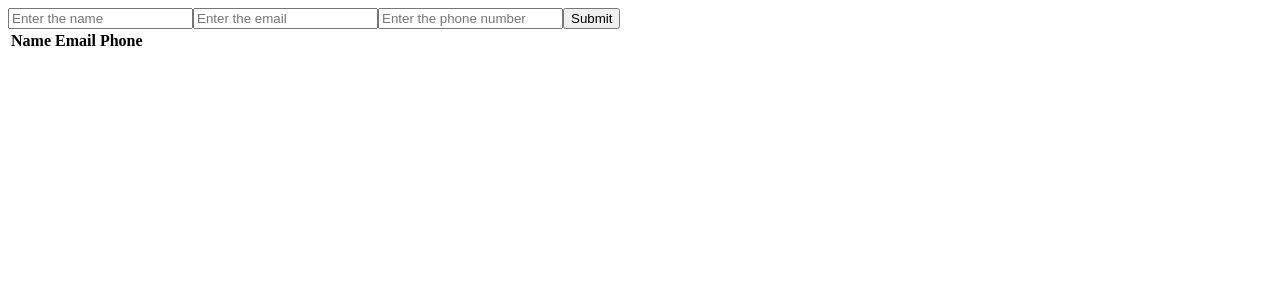
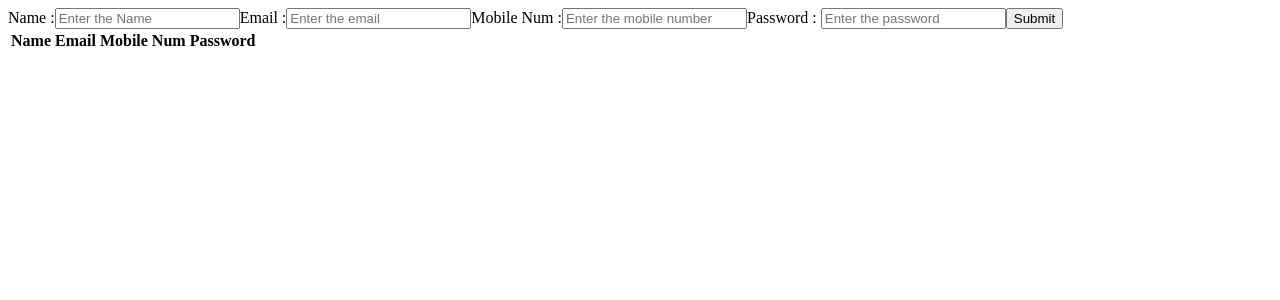
Before and after one commit to smartsella/Final-Practice, a React (Vite) app in the folder React-js/newone/: page / in a window 1280 px wide. Shown: the top 300 px of the page. Built offline with nearby package versions, Linux system fonts and the light colour scheme.

Commit message:
input handle process

```diff
--- a/React-js/newone/src/component/InputHandle.jsx
+++ b/React-js/newone/src/component/InputHandle.jsx
@@ -2,7 +2,12 @@ import { useState } from "react";
 
 const InputHandle = () => {
   //state manage
-  const [form, setForm] = useState({ name: "", email: "", phone: "" });
+  const [form, setForm] = useState({
+    name: "",
+    email: "",
+    mobilenum: "",
+    password: "",
+  });
   const [data, setData] = useState([]);
   const [edit, setEdit] = useState(null);
 
@@ -11,66 +16,86 @@ const InputHandle = () => {
     setForm({ ...form, [e.target.name]: e.target.value });
   };
 
-  //btnhandle
-  const submithandle = (e) => {
+  //btn handle
+  const btnsubmit = (e) => {
     e.preventDefault();
+
+    //submit data
     if (edit == null) {
       setData([...data, form]);
     } else {
-      const update = [...data];
-      update[edit] = form;
-      setData(update);
+      const updata = [...data];
+      updata[edit] = form;
+      setData(updata);
       setEdit(null);
     }
 
-    //reset form
-    setForm({ name: "", email: "", phone: "" });
+    //reset data
+    setForm({ name: "", email: "", mobilenum: "", password: "" });
   };
 
   //edit handle
-  const edithandle = (el) => {
-    setForm(data[el]);
-    setEdit(el);
+  const edithandle = (i) => {
+    setForm(data[i]);
+    setEdit(i);
   };
 
   //delete handle
-  const deletehandle = (el) => {
-    setData(data.filter((_, index) => index != el));
+  const deletehandle = (i) => {
+    setData(data.filter((_, index) => index != i));
   };
 
   return (
     <>
-      <div>
-        <form action="" onSubmit={submithandle}>
+      {/* form handle */}
+      <form action="" onSubmit={btnsubmit}>
+        <label htmlFor="">Name :</label>
         <input
           type="text"
           name="name"
           value={form.name}
-            placeholder="Enter the name"
+          placeholder="Enter the Name"
+          required
           onChange={inputhandle}
         />
+        <label htmlFor="">Email :</label>
         <input
           type="text"
           name="email"
           value={form.email}
           placeholder="Enter the email"
+          required
           onChange={inputhandle}
         />
+        <label htmlFor="">Mobile Num :</label>
         <input
           type="text"
-            name="phone"
-            value={form.phone}
-            placeholder="Enter the phone number"
+          name="mobilenum"
+          value={form.mobilenum}
+          placeholder="Enter the mobile number"
+          required
+          onChange={inputhandle}
+        />
+        <label htmlFor="">Password : </label>
+        <input
+          type="text"
+          name="password"
+          value={form.password}
+          placeholder="Enter the password"
+          required
           onChange={inputhandle}
         />
         <button>{edit == null ? "Submit" : "Update"}</button>
       </form>
+
+      {/* tablem handle */}
       <table>
         <thead>
           <tr>
             <th>Name</th>
             <th>Email</th>
-              <th>Phone</th>
+            <th>Mobile Num</th>
+            <th>Password</th>
           </tr>
         </thead>
         <tbody>
@@ -78,7 +103,8 @@ const InputHandle = () => {
             <tr key={i}>
               <td>{e.name}</td>
               <td>{e.email}</td>
-                <td>{e.phone}</td>
+              <td>{e.mobilenum}</td>
+              <td>{e.password}</td>
               <td>
                 <button onClick={() => edithandle(i)}>Edit</button>
                 <button onClick={() => deletehandle(i)}>Delete</button>
@@ -87,199 +113,7 @@ const InputHandle = () => {
           ))}
         </tbody>
       </table>
-      </div>
     </>
   );
 };
 export default InputHandle;
-
-// import { useState } from "react";
-
-// const InputHandle = () => {
-//   //state manage
-//   const [form, setForm] = useState({ name: "", age: "", phone: "" });
-//   const [data, setData] = useState([]);
-//   const [edit, setEdit] = useState(null);
-
-//   //input handle..
-//   const Inputhandle = (e) => {
-//     setForm({ ...form, [e.target.name]: e.target.value });
-//   };
-
-//   //submit handle..
-//   const btnhandle = (e) => {
-//     e.preventDefault();
-
-//     if (edit == null) {
-//       setData([...data, form]);
-//     } else {
-//       const updata = [...data];
-//       updata[edit] = form;
-//       setData(updata);
-//       setEdit(null);
-//     }
-
-//     //reset data
-//     setForm({ name: "", age: "", phone: "" });
-//   };
-
-//   // edit handle
-//   const edithandle = (e) => {
-//     setForm(data[e]);
-//     setEdit(e);
-//   };
-
-//   // delethandle
-//   const deletehandle = (e) => {
-//     setData(data.filter((_, index) => index !== e));
-//   };
-
-//   return (
-//     <>
-//       <form action="" onSubmit={btnhandle}>
-//         <input
-//           type="text"
-//           placeholder="Enter the name"
-//           name="name"
-//           onChange={Inputhandle}
-//           value={form.name}
-//         />
-//         <input
-//           type="text"
-//           placeholder="Enter the age"
-//           name="age"
-//           onChange={Inputhandle}
-//           value={form.age}
-//         />
-//         <input
-//           type="text"
-//           placeholder="Enter the phone number"
-//           name="phone"
-//           onChange={Inputhandle}
-//           value={form.phone}
-//         />
-//         <button>Submit</button>
-//       </form>
-
-//       <table>
-//         <thead>
-//           <tr>
-//             <th>Name</th>
-//             <th>Age</th>
-//             <th>Phone</th>
-//             <th>Action</th>
-//           </tr>
-//         </thead>
-//         <tbody>
-//           {data.map((e, i) => (
-//             <tr key={i}>
-//               <td>{e.name}</td>
-//               <td>{e.age}</td>
-//               <td>{e.phone}</td>
-//               <td>
-//                 <button onClick={() => edithandle(i)}>Edit</button>
-//                 <button onClick={() => deletehandle(i)}>Delete</button>
-//               </td>
-//             </tr>
-//           ))}
-//         </tbody>
-//       </table>
-//     </>
-//   );
-// };
-// export default InputHandle;
-
-// import { useState } from "react";
-
-// const Crudoperation = () => {
-//   //state manage
-//   const [form, setForm] = useState({ name: "", age: "", phone: "" });
-//   const [data, setData] = useState([]);
-//   const [edit, setEdit] = useState(null);
-
-//   // input handle
-//   const Inputhandle = (e) => {
-//     setForm({ ...form, [e.target.name]: e.target.value });
-//   };
-
-//   //btnhandle
-//   const btnhandle = (e) => {
-//     e.preventDefault();
-//     if (edit == null) {
-//       setData([...data, form]);
-//     } else {
-//       const update = [...data];
-//       update[edit] = form;
-//       setData(update);
-//       setEdit(null);
-//     }
-//     //reset
-//     setForm({ name: "", age: "", phone: "" });
-//   };
-
-//   //edit handle
-//   const edithandle = (i) => {
-//     setForm(data[i]);
-//     setEdit(i);
-//   };
-
-//   //delete handle
-//   const deletehandle = (i) => {
-//     setData(data.filter((_, index) => i !== index));
-//   };
-
-//   return (
-//     <>
-//       <div>
-//         <form action="" onSubmit={btnhandle}>
-//           <input
-//             type="text"
-//             placeholder="Enter name"
-//             name="name"
-//             onChange={Inputhandle}
-//             value={form.name}
-//           />
-//           <input
-//             type="text"
-//             placeholder="Enter age"
-//             name="age"
-//             onChange={Inputhandle}
-//             value={form.age}
-//           />
-//           <input
-//             type="text"
-//             placeholder="Enter phone"
-//             name="phone"
-//             onChange={Inputhandle}
-//             value={form.phone}
-//           />
-//           <button>{edit == null ? "Submit" : "Add"}</button>
-//         </form>
-//         <table>
-//           <thead>
-//             <tr>
-//               <th>Name</th>
-//               <th>Age</th>
-//               <th>Phone</th>
-//               <th>Action</th>
-//             </tr>
-//           </thead>
-//           <tbody>
-//             {data.map((e, i) => (
-//               <tr key={i}>
-//                 <td>{e.name}</td>
-//                 <td>{e.age}</td>
-//                 <td>{e.phone}</td>
-//                 <td>
-//                   <button onClick={() => edithandle(i)}>Edit</button>
-//                   <button onClick={() => deletehandle(i)}>Delete</button>
-//                 </td>
-//               </tr>
-//             ))}
-//           </tbody>
-//         </table>
-//       </div>
-//     </>
-//   );
-// };
-// export default Crudoperation;
```
Lines whose indentation alone changed are shown as unchanged.
